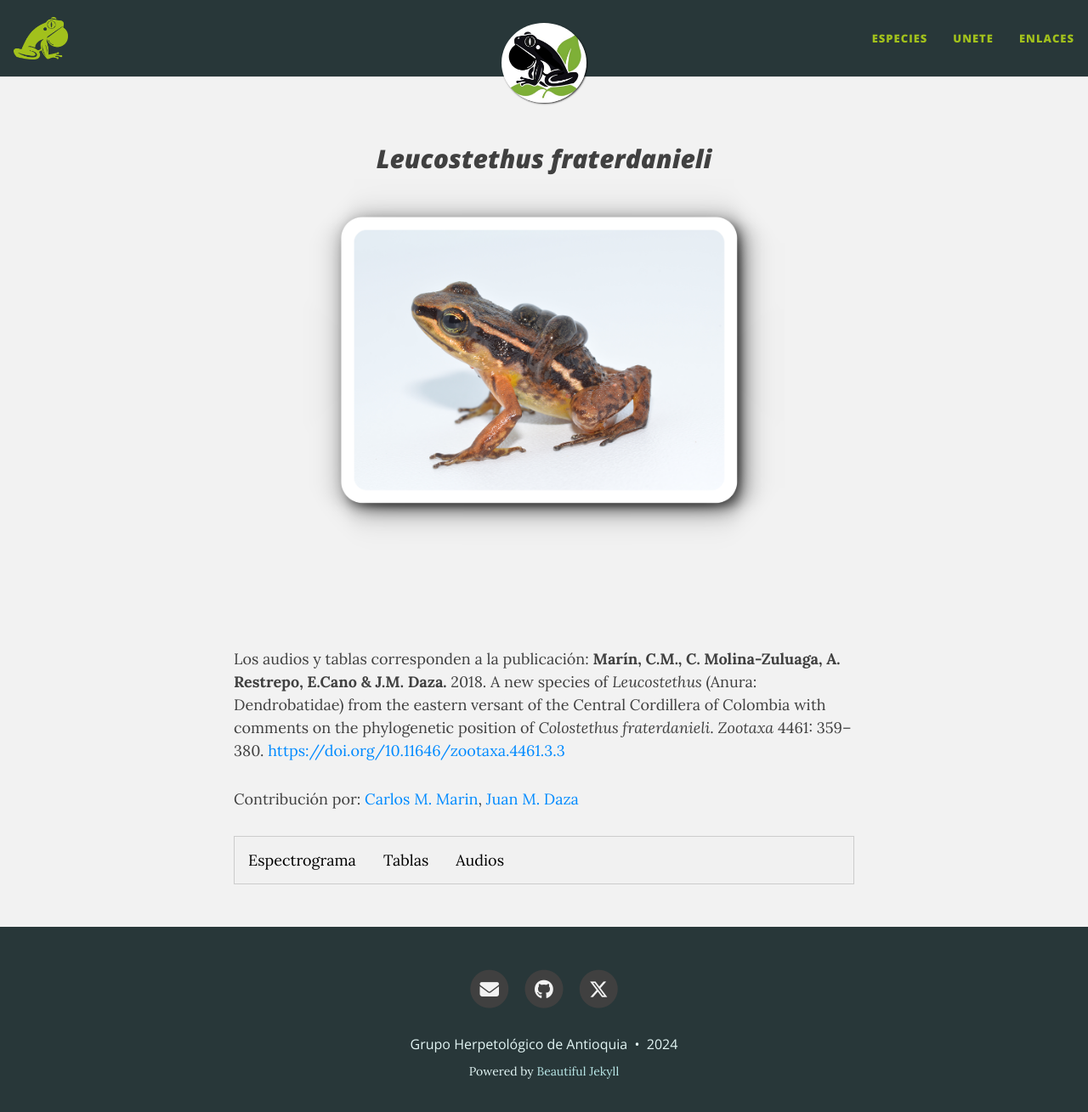
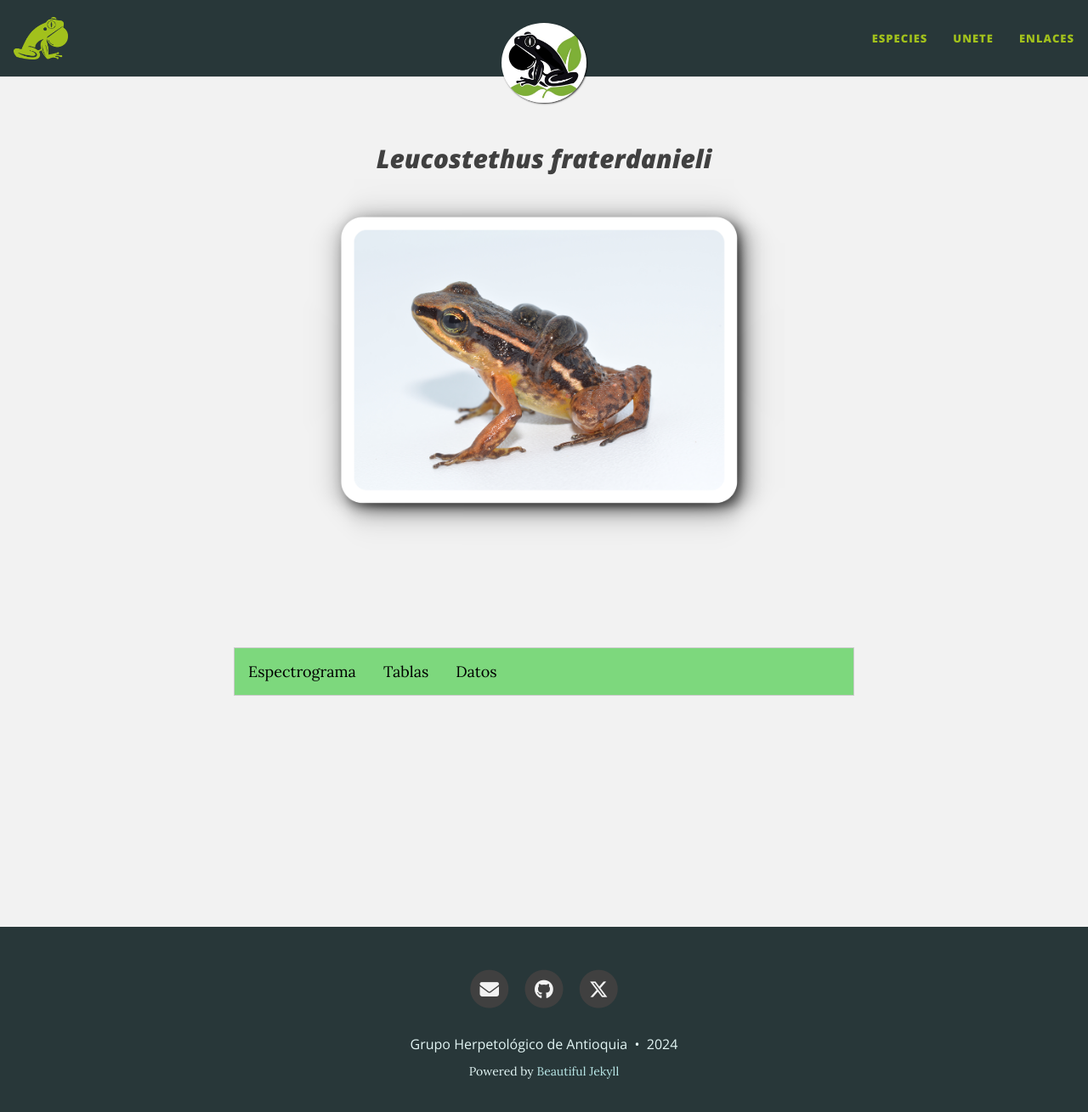
Before and after one commit to colombianfrogs/sounds, a Jekyll site: the page built from docs/Leucostethus_fraterdanieli.md, in a window 1280 px wide and 1322 px high. Shown: the top 1309 px of the window at 85% size. Built offline with Jekyll 4.4.1, drawn with Linux system fonts in a browser that asks for light colours.

Commit message:
Update Leucostethus_fraterdanieli.md

```diff
--- a/docs/Leucostethus_fraterdanieli.md
+++ b/docs/Leucostethus_fraterdanieli.md
@@ -10,7 +10,7 @@ output: html_document
 .tab {
   overflow: hidden;
   border: 1px solid #ccc;
-  background-color: #f1f1f1;
+  background-color: #7dd87d;
 }
 .tab button {
   background-color: inherit;
@@ -71,19 +71,15 @@ function openTab(evt, tabName) {
     <h2><i>Leucostethus fraterdanieli</i></h2>
     <img src="{{ site.baseurl }}/images/especie_Leucostethus_fraterdanieli.png" style="width:15cm;">
 </div>
+
 <br><br>
-
-Los audios y tablas corresponden a la publicación:
-<strong>Marín, C.M., C. Molina-Zuluaga, A. Restrepo, E.Cano & J.M. Daza.</strong> 2018. A new species of <i>Leucostethus</i> (Anura: Dendrobatidae) from the eastern versant of the Central Cordillera of Colombia with comments on the phylogenetic position of <i>Colostethus fraterdanieli</i>. <i>Zootaxa</i> 4461: 359--380. <a href="https://doi.org/10.11646/zootaxa.4461.3.3">https://doi.org/10.11646/zootaxa.4461.3.3</a>
-
-Contribución por: <a href="mailto:marinc.carlosmario@gmail.com">Carlos M. Marin</a>, <a href="mailto:juanm.daza@udea.edu.co">Juan M. Daza</a>
 
 <!-- Definicion de secciones -->
 
 <div class="tab">
   <button class="tablinks" onclick="openTab(event, 'EspectroLefr')">Espectrograma</button>
   <button class="tablinks" onclick="openTab(event, 'tabLefr')">Tablas</button>
-  <button class="tablinks" onclick="openTab(event, 'audLefr')">Audios</button>
+  <button class="tablinks" onclick="openTab(event, 'audLefr')">Datos</button>
 </div>
 
 <!-- Seccion espectrograma -->
```
